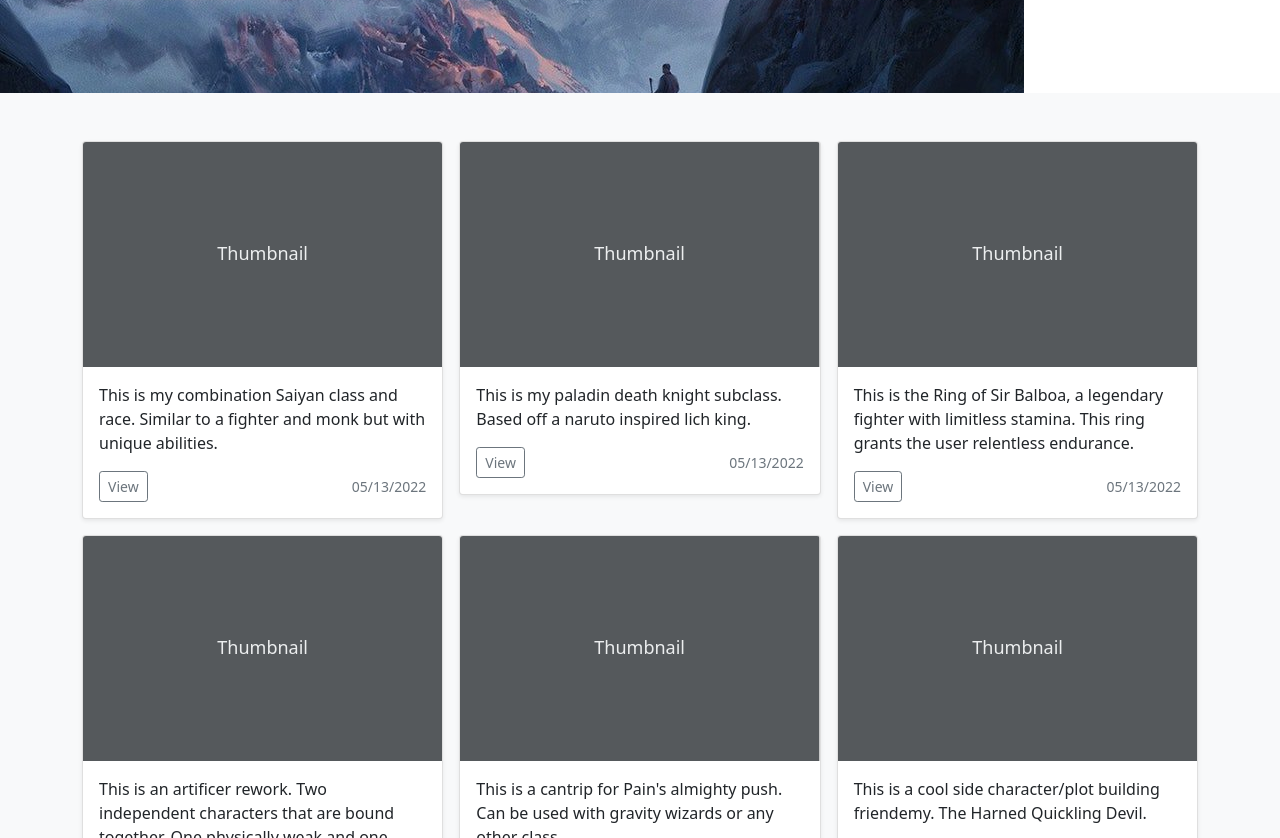
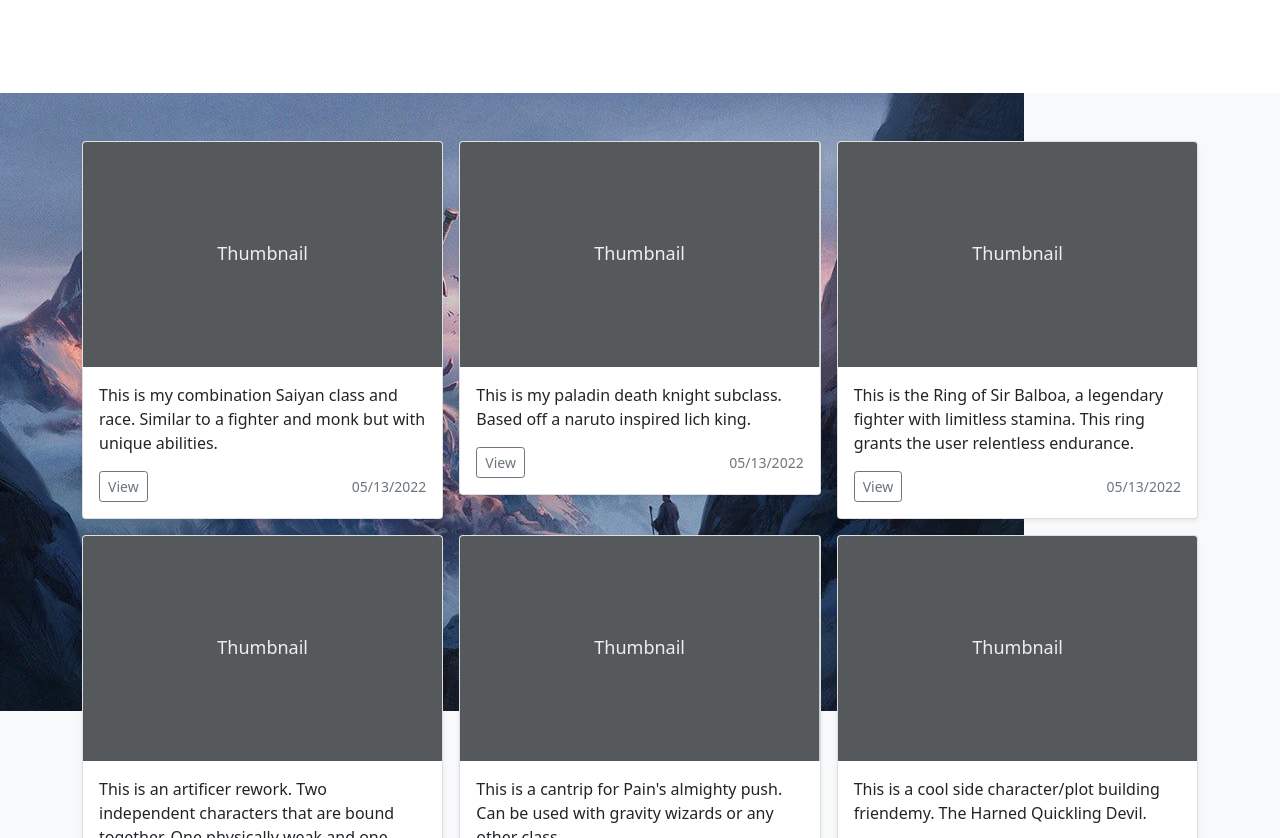
Before and after one commit to ThePalad1n/dndsite, a plain HTML site: page index.html in a window 1280 px wide. Shown: the part 335-1173 px from the top of the page. Drawn offline with nearby package versions, Linux system fonts and the light colour scheme.

Commit message:
Add files via upload

```diff
--- a/index.html
+++ b/index.html
@@ -19,11 +19,12 @@
     <link href="css/bootstrap.min.css" rel="stylesheet">
 
         <style>
-        body{
+        .album{
             background-image: url('images/DGqwqHhUIAAEFdN.jpg');
             background-repeat: no-repeat;
             background-size: auto;
         }
+
           .bd-placeholder-img {
             font-size: 1.125rem;
             text-anchor: middle;
@@ -70,7 +71,7 @@
       <section class="py-5 text-center container">
         <div class="row py-lg-5">
           <div class="col-lg-6 col-md-8 mx-auto">
-            <h1 class="fw-light">The Palad1n's DND Collection</h1>
+            <h1 class="fw-light">The Palad1n's DND Collection </h1>
             <p class="lead text-muted">This is my collection of DND materials, Classes, Feats, Races, Magic Items, and More.</p>
           </div>
         </div>
```
